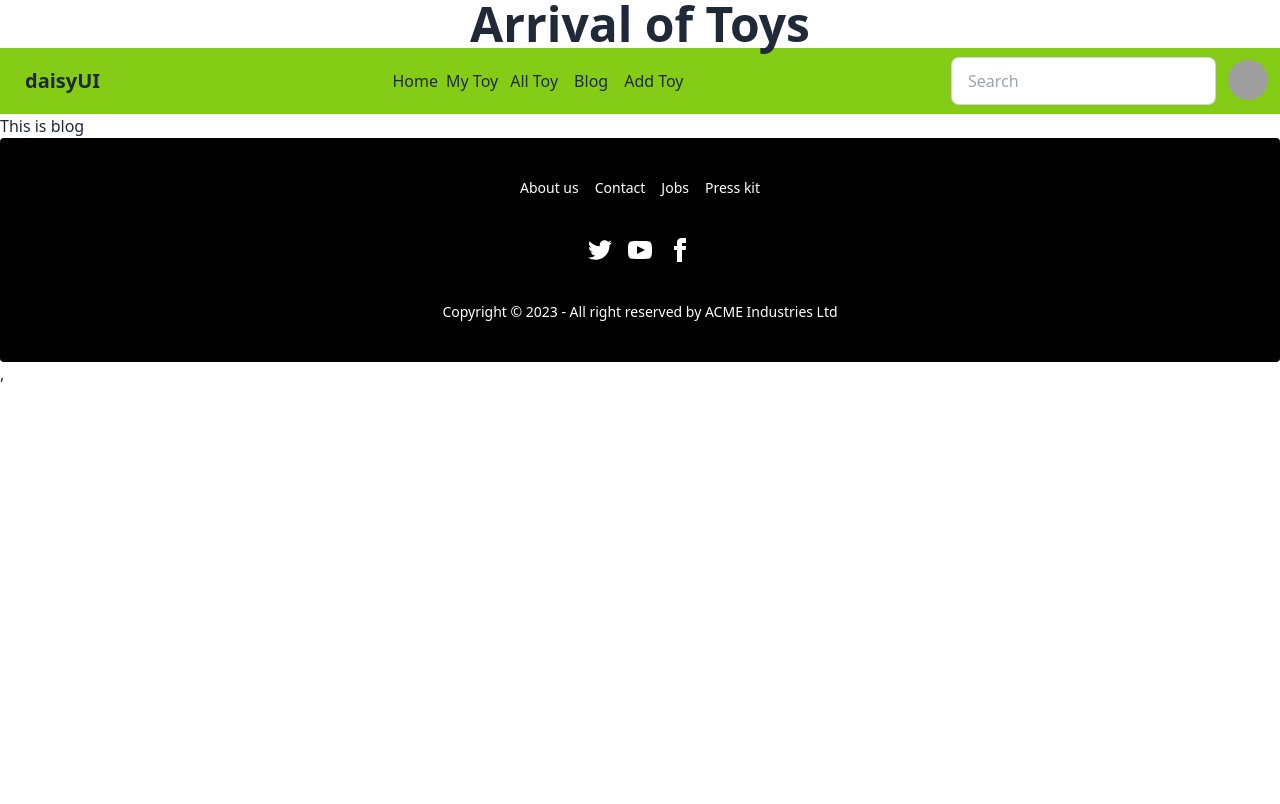
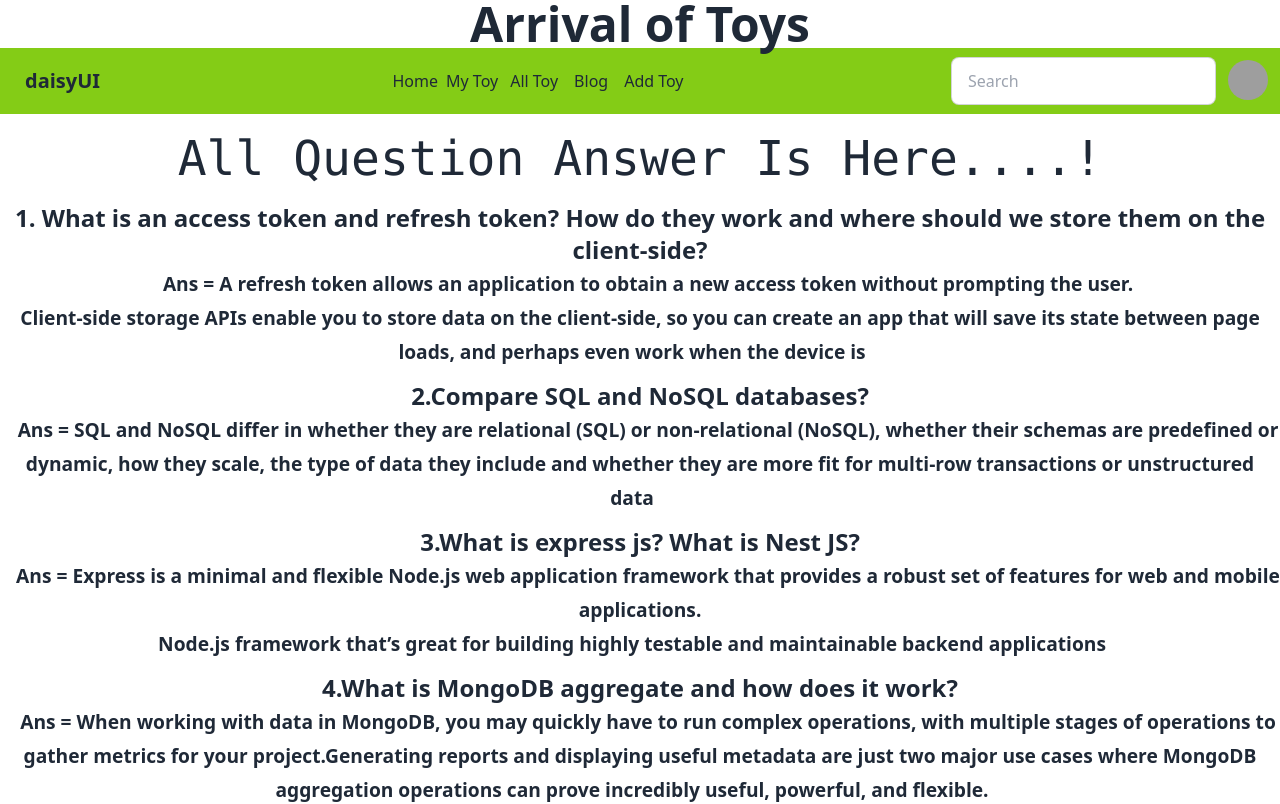
Before and after one commit to mehedip1/toy-client, a React (Vite) app: page /blog in a window 1280 px wide. Shown: the top 804 px of the page. Built offline with nearby package versions, Linux system fonts and the light colour scheme; no server answers; grey boxes are pictures that could not be loaded.

Commit message:
blog text is added that

```diff
--- a/index.html
+++ b/index.html
@@ -4,7 +4,7 @@
     <meta charset="UTF-8" />
     <link rel="icon" type="image/svg+xml" href="/vite.svg" />
     <meta name="viewport" content="width=device-width, initial-scale=1.0" />
-    <title>Vite + React</title>
+    <title>Arrival of Toy</title>
   </head>
   <body>
     <div id="root"></div>
--- a/src/Share/Blog.jsx
+++ b/src/Share/Blog.jsx
@@ -2,8 +2,41 @@ import React from 'react';
 
 const Blog = () => {
     return (
-        <div>
-            <h2>This is blog </h2>
+        <div className='mt-5'>
+           <h2 className='text-5xl text-center font-mono'>All Question Answer Is Here....!</h2>
+           <div className='text-center text-2xl font-semibold mt-5'>
+             <div>
+             <p>1. What is an access token and refresh token? How do they work and where should we store them on the client-side?
+            <br />
+            <small className='p-4'>Ans = A refresh token allows an application to obtain a new access token without prompting the user.
+
+            <br />
+            Client-side storage APIs enable you to store data on the client-side, so you can create an app that will save its state between page loads, and perhaps even work when the device is</small>
+            </p>
+             </div>
+             {/* qus-2 */}
+             <div className='mt-3'>
+             <p>2.Compare SQL and NoSQL databases?
+            <br />
+            <small className='p-4'>Ans = SQL and NoSQL differ in whether they are relational (SQL) or non-relational (NoSQL), whether their schemas are predefined or dynamic, how they scale, the type of data they include and whether they are more fit for multi-row transactions or unstructured data</small>
+            </p>
+             </div>
+            {/* qus3 */}
+              <div className='mt-3'>
+              <p>3.What is express js? What is Nest JS?
+
+            <br />
+            <small className='p-4'>Ans = Express is a minimal and flexible Node.js web application framework that provides a robust set of features for web and mobile applications. <br />
+            Node.js framework that’s great for building highly testable and maintainable backend applications
+            </small></p>
+              </div>
+            {/* qus4 */}
+           <div className='mt-3'>
+           <p>4.What is MongoDB aggregate and how does it work?
+            <br />
+            <small className='p-4'>Ans = When working with data in MongoDB, you may quickly have to run complex operations, with multiple stages of operations to gather metrics for your project.Generating reports and displaying useful metadata are just two major use cases where MongoDB aggregation operations can prove incredibly useful, powerful, and flexible.</small></p>
+           </div>
+           </div>
         </div>
     );
 };
```
